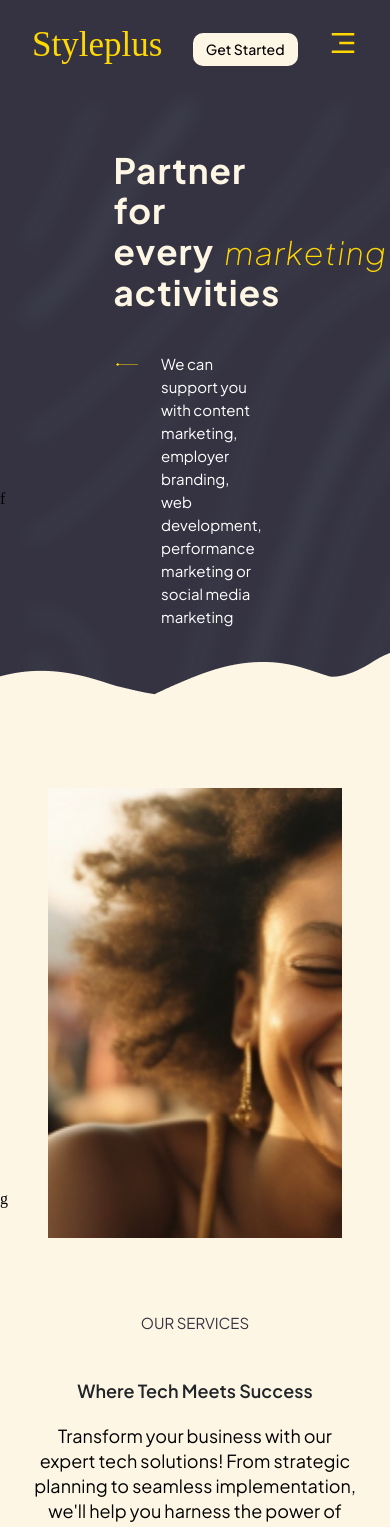
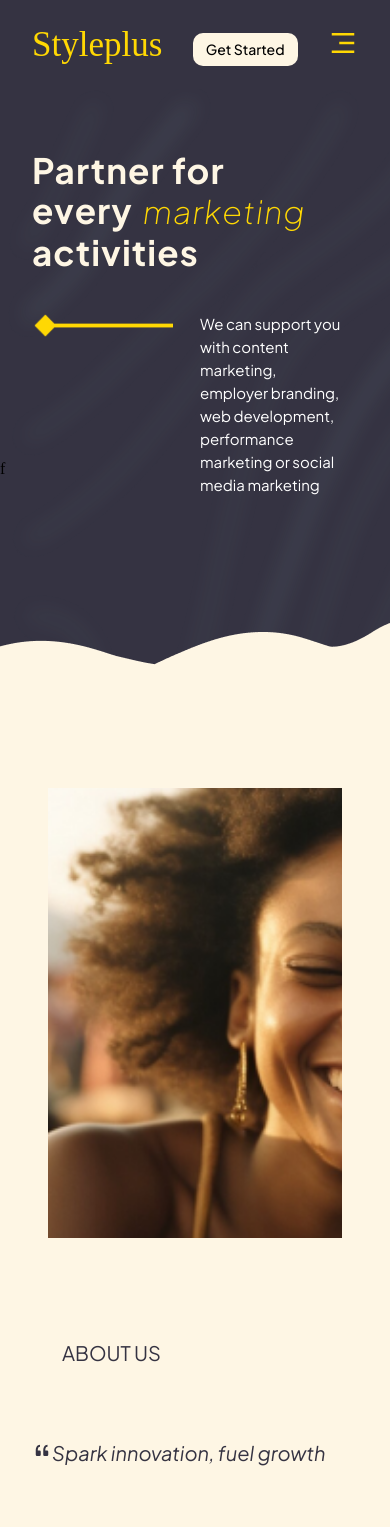
Before and after one commit to vivajane/ELVA-PROJECT, a React (Create React App) app: page / in a window 390 px wide. Shown: the top 1527 px of the page. Built offline with nearby package versions, Linux system fonts and the light colour scheme; a web font is replaced by a local one.

Commit message:
third commit

```diff
--- a/src/pages/About.css
+++ b/src/pages/About.css
@@ -2,7 +2,7 @@
     display: flex;
     justify-content: space-between;
     padding: 60px 5rem;
-    gap: 17px;
+    gap: 59px;
     width: 100%;
     background-color:rgba(254, 246, 228, 1);
 }
@@ -86,6 +86,7 @@
     padding: 15px;
     perspective: 100px;
 }
+
 img{
     width: 100%;
     transition: 1s;
@@ -121,14 +122,12 @@ img:hover{
 }
 @media screen and (max-width:900px) {
     .about{
+        padding: 0 2rem;
         display: block;
-        padding: 0 2rem;
-
 
     }
     .about-us h2{
         padding: 30px;
-
         font-family: Plus Jakarta Sans;
         font-size: 15px;
         font-weight: 400;
@@ -138,32 +137,34 @@ img:hover{
 
     }
     .styleplus p{
-        padding: 20px;
+        padding: 20px 0;
     }
-    .about-us-span p{
+    .about-us-span .paragraph{
+        font-family: Plus Jakarta Sans;
+        font-size: 20px;
+        font-style: italic;
+        font-weight: 400;
+        line-height: 30px;
+        text-align: left;
 
-        font-weight: 700;
     }
+
 
 }
 
-@media screen and (max-width:400px){
+@media screen and (max-width:480px){
 
     .left img{
         width: 100%;
-
-
     }
     .about{
-        display: block;
-        padding: 0 2rem;
         text-align: center;
         width: 100%;
 
 
     }
     .right > .about-us h2{
-        /* padding: 50px; */
+
     }
     .about-us h2{
         font-family: Plus Jakarta Sans;
@@ -177,7 +178,7 @@ img:hover{
         font-family: Plus Jakarta Sans;
         font-size: 20px;
         font-style: italic;
-        font-weight: 700;
+        font-weight: 400;
         line-height: 30px;
         text-align: left;
         color: rgba(53, 51, 66, 1);
--- a/src/pages/AboutPage.css
+++ b/src/pages/AboutPage.css
@@ -12,6 +12,7 @@
     font-weight: 500;
     line-height: 40.32px;
     text-align: center;
+
 }
 .about-us-span p {
     font-family: Plus Jakarta Sans;
@@ -66,7 +67,8 @@
     /* margin: auto;
     text-align: center; */
     /* position: relative; */
-    width: 70%;
+    width: 100%;
+    margin-top: 40px;
     height: auto;
 
 }
@@ -93,7 +95,7 @@ button{
     .aboutt{
         /* display: block; */
 
-        margin-top: 90px;
+        /* margin-top: 0px; */
 
 
     }
@@ -122,17 +124,22 @@ button{
 
 @media screen and (max-width:400px){
 
-    .left{
-        width: 50%;
+    .left img{
+        width: 100%;
+        margin: auto;
+        text-align: center;
 
 
     }
     .aboutt{
         display: block;
         padding: 0 2rem;
-        text-align: center;
+        /* text-align: center; */
         width: 100%;
 
+
+    }
+    .right > .about-us{
 
     }
     .right > .about-us h2{
@@ -155,17 +162,18 @@ button{
         line-height: 30px;
         text-align: left;
         color: rgba(53, 51, 66, 1);
-
-
-
-
-
+        padding-top: 20px;
+    }
+    .styleplus{
+        width: 100%;
     }
     .styleplus p{
         font-family: Plus Jakarta Sans;
         font-size: 15px;
         font-weight: 400;
         line-height: 25px;
+
+
         /* text-align: left; */
     }
 
--- a/src/pages/Header.css
+++ b/src/pages/Header.css
@@ -103,28 +103,6 @@ nav{
     /* display: flex; */
 }
 
-/* .header .navbar{
-    border-bottom: 2px solid white;
-    height: 80px;
-    width: 100%;
-    position: fixed;
-    top: 0;
-    left: 0;
-
-}
-.burger{
-    display: none;
-}
-
-.header .navbar{
-    display: flex;
-    justify-content: space-between;
-    align-items: center;
-    margin: auto;
-
-    padding: 0 1rem;
-} */
-
 @media screen and (max-width:900px){
     .logo{
         display: block;
@@ -177,15 +155,10 @@ nav{
         font-size: 18px;
         font-weight: 400;
         line-height: 50px;
-
-        /* text-align: left; */
-
-
-
     }
     .list-item ul  li{
 
-        padding-top: 30px;
+        padding: 30px 0;
     }
     .btn{
         padding-top: 30px;
--- a/src/pages/Home.css
+++ b/src/pages/Home.css
@@ -3,8 +3,8 @@
     background-color: #353342;
     background-image: url("./images/mask.png");
     width: 100%;
-    height: 887px;
-    gap: 10px;
+    height: 707px;
+    /* gap: 30px; */
     opacity: 1;
 }
 .content{
@@ -70,19 +70,15 @@
     height: 600px;
     width: 100%;
     padding: 0;
-    margin-top: 100px;
+    margin-top: 70px;
 }
 .line{
     width: 100%;
+    margin-right: 15px;
 }
 .line img{
     color: rgba(255, 216, 3, 1);
-    padding: 19px auto;
-    /* width: 10px; */
-}
-.p-content{
-
-
+    padding: 10px;
 }
 .p-content p{
     font-family: Plus Jakarta Sans;
@@ -102,13 +98,11 @@
     .f{
         padding-top: 10px;
     }
-    .right{
-        display: none;
-    }
+
     .left{
         width: 100%;
     }
-    .right img{
+    .right-image{
         display: none;
     }
     .content{
--- a/src/pages/Home.jsx
+++ b/src/pages/Home.jsx
@@ -25,13 +25,14 @@ const Home = () => {
               </div>
             </div>
           </div>
-          <div className="right">
+          <div className="right-image">
             <img src={logo} alt="mask" />
           </div>
         </div>
-        <div>
+        <div className="g">
           <div className="f">f</div>
-          <div className="f">g</div>
+          {/* <div className="g">f</div> */}
+
         </div>
       </div>
 
--- a/src/pages/Services.css
+++ b/src/pages/Services.css
@@ -99,6 +99,7 @@ p.active{
     padding: 40px auto;
 
 
+
 }
 .service :nth-child(2){
     font-family: Plus Jakarta Sans;
@@ -131,8 +132,9 @@ p.active{
         font-size: 15px;
         font-weight: 400;
         line-height: 30px;
-        padding-top: 70px;
+        padding-top: 130px;
         padding-bottom: 20px;
+
 
 
     }
@@ -172,4 +174,5 @@ p.active{
         height: 2400px;
     }
 
+
 }
```
